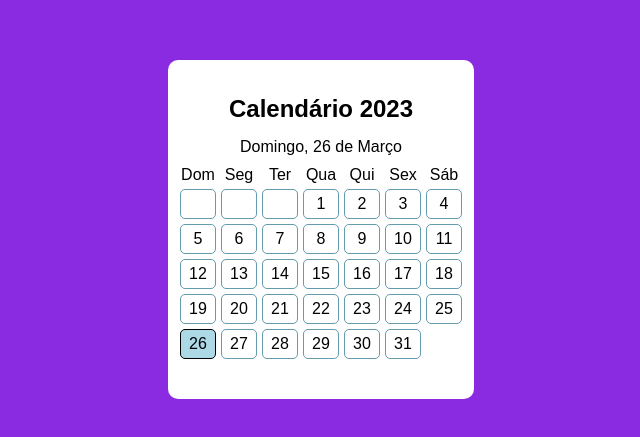
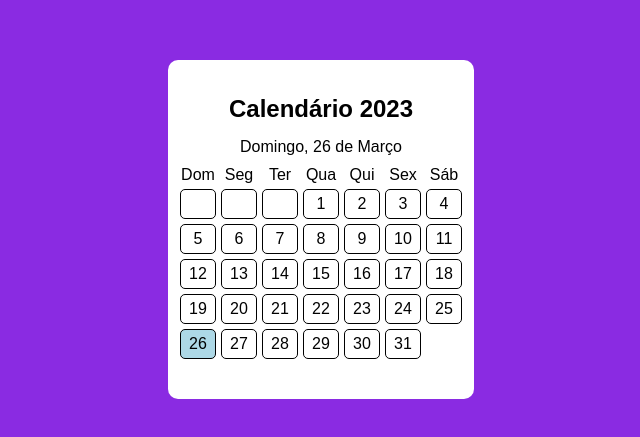
Before and after one commit to bernard0o/Calendario, a plain HTML site: page index.html in a window 1280 px wide. Shown: the part 171-608 px from the top of the page, without its empty margins (319-959 px from the left). Drawn offline with Linux system fonts and the light colour scheme.

Commit message:
Update style.css

```diff
--- a/style.css
+++ b/style.css
@@ -57,7 +57,7 @@ div#calendario div#subcalendario div#dias div{
 }
 div#calendario div#subcalendario div#dias div.dia, div.diaAtual{
     background-color: white;
-    border: 1px solid rgb(100, 155, 173);
+    border: 1px solid black;
     color: black;
     padding: 5px 8px;
     border-radius: 5px;
@@ -67,5 +67,4 @@ div#calendario div#subcalendario div#dias div.dia, div.diaAtual{
 
 div#calendario div#subcalendario div#dias div.diaAtual{
     background-color: lightblue;
-    border: 1px solid black;
 }
```
